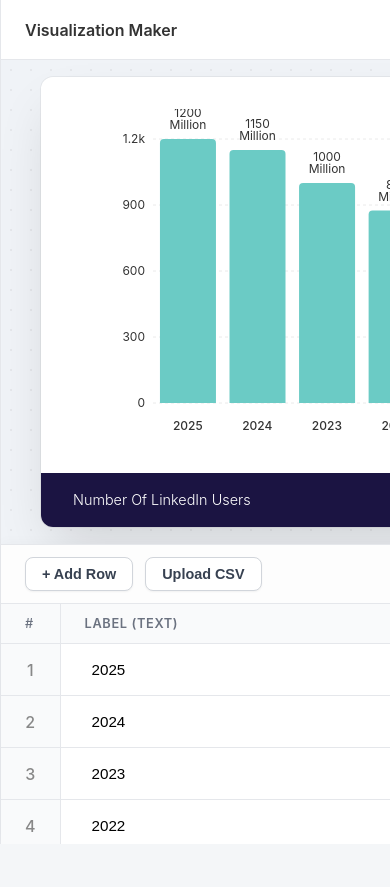
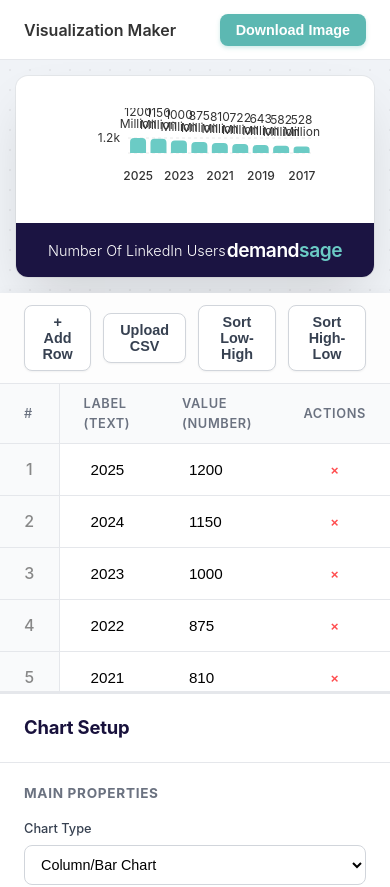
Before and after one commit to rehan280/datastats, a React (Vite) app: page / in a window 390 px wide. Shown: the top 887 px of the page. Before the commit the page ends 844 px from the top, so only its background shows below. Built offline with nearby package versions, Linux system fonts and the light colour scheme.

Commit message:
fix: make layout fully responsive for mobile devices and fix image export scaling

```diff
--- a/src/components/ExportButton.jsx
+++ b/src/components/ExportButton.jsx
@@ -3,16 +3,22 @@ import html2canvas from 'html2canvas';
 
 function ExportButton() {
   const handleExport = async () => {
-    const canvasElement = document.getElementById('canvas-export-area');
-    if (!canvasElement) return;
+    const exportArea = document.getElementById('canvas-export-area');
+    if (!exportArea) return;
 
     try {
       // Small timeout to ensure everything is rendered
       setTimeout(async () => {
-        const canvas = await html2canvas(canvasElement, {
-          scale: 2, // High resolution
+        exportArea.style.transform = 'none';
+
+        const rect = exportArea.getBoundingClientRect();
+        const targetWidth = 800;
+        const dynamicScale = Math.max(2, (targetWidth / rect.width) * 2);
+
+        const canvas = await html2canvas(exportArea, {
+          scale: dynamicScale,
           useCORS: true,
-          backgroundColor: '#ffffff'
+          backgroundColor: null
         });
 
         const image = canvas.toDataURL('image/png', 1.0);
--- a/src/index.css
+++ b/src/index.css
@@ -34,8 +34,8 @@ body {
   display: flex;
   height: 100vh;
   width: 100vw;
-  overflow: hidden;
   background: var(--bg-color);
+  overflow-y: hidden;
 }
 
 /* Sidebar / Settings Panel */
@@ -240,8 +240,10 @@ input:checked + .slider:before {
   background: white;
   border-radius: 12px;
   box-shadow: 0 25px 50px -12px rgba(0,0,0,0.15), 0 0 0 1px rgba(0,0,0,0.05);
-  width: 800px;
-  height: 450px; /* 16:9 aspect ratio */
+  width: 100%;
+  max-width: 800px;
+  height: auto;
+  aspect-ratio: 16 / 9;
   display: flex;
   flex-direction: column;
   position: relative;
@@ -383,6 +385,44 @@ table.data-table input:focus {
   letter-spacing: 0.1em;
 }
 
+/* Responsive Overrides */
+@media (max-width: 900px) {
+  .app-container {
+    flex-direction: column-reverse;
+    height: auto;
+    min-height: 100vh;
+    overflow-y: auto;
+  }
+
+  .sidebar {
+    width: 100%;
+    max-height: none;
+    border-right: none;
+    border-top: 1px solid var(--border-color);
+    box-shadow: 0 -2px 10px rgba(0,0,0,0.05);
+  }
+
+  .main-area {
+    width: 100%;
+    height: auto;
+    flex: none;
+  }
+
+  .canvas-wrapper {
+    padding: 16px;
+  }
+
+  .data-editor {
+    height: 400px;
+    border-top: none;
+    border-bottom: 2px solid var(--border-color);
+  }
+
+  .stat-text h2 {
+    font-size: 2rem;
+  }
+}
+
 .stat-card-view {
   display: flex;
   flex-direction: row;
```
